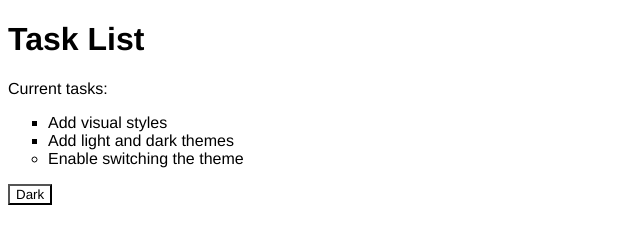
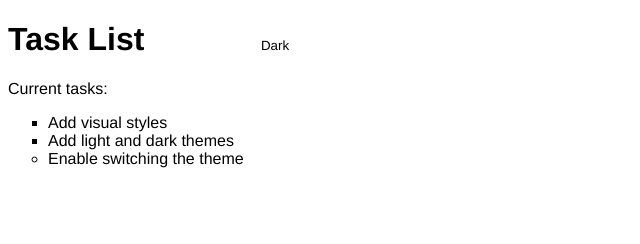
Before and after one commit to MariaCastr0/site-simples-fb, a plain HTML site: page index.html in a window 1280 px wide. Shown: the whole page, without its empty margins (0-640 px from the left). Drawn offline with Linux system fonts and the light colour scheme.

Commit message:
Update main.css

```diff
--- a/main.css
+++ b/main.css
@@ -36,6 +36,13 @@ li {
 }
 
 .btn {
+    position: absolute;
+    top: 20px;
+    left: 250px;
+    height: 50px;
+    width: 50px;
+    border-radius: 50%;
+    border: none;
     color: var(--btnFontColor);
     background-color: var(--btnBg);
 }
```
